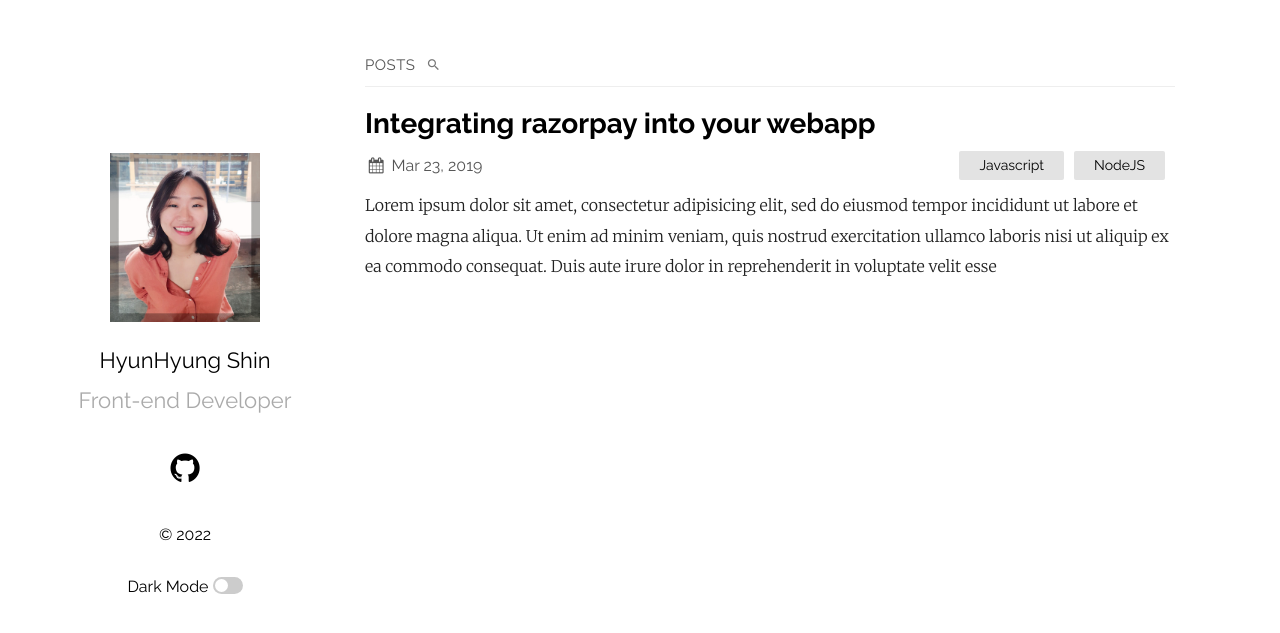
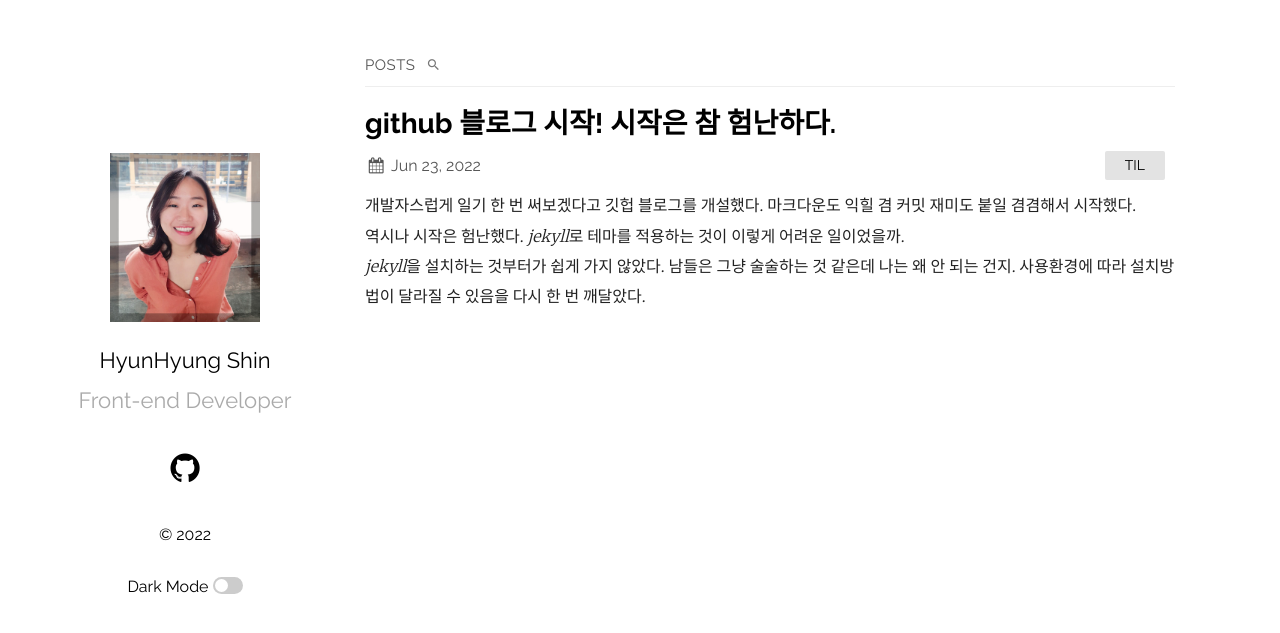
Before and after one commit to hellohyonee/hellohyonee.github.io, a Jekyll site: the page built from index.md, in a window 1280 px wide. Shown: the top 633 px of the page. Built offline with Jekyll 4.4.1, drawn with Linux system fonts in a browser that asks for light colours.

Commit message:
2022-06-23 TIL

````diff
--- a/_posts/2019-03-23-welcome-to-jekyll.markdown
+++ /dev/null
@@ -1,28 +0,0 @@
----
-layout: post
-title:  "Integrating razorpay into your webapp"
-date:   2019-03-23 21:03:36 +0530
-categories: Javascript NodeJS
----
-Lorem ipsum dolor sit amet, consectetur adipisicing elit, sed do eiusmod tempor incididunt ut labore et dolore magna aliqua. Ut enim ad minim veniam, quis nostrud exercitation ullamco laboris nisi ut aliquip ex ea commodo consequat. Duis aute irure dolor in reprehenderit in voluptate velit esse
-
-```javascript
-const Razorpay = require('razorpay');
-
-let rzp = Razorpay({
-	key_id: 'KEY_ID',
-	secret: 'name'
-});
-
-// capture request
-rzp.capture(payment_id, cost)
-	.then(function (data) {
-		return 2;
-	})
-```
-
-Check out the [Jekyll docs][jekyll-docs] for more info on how to get the most out of Jekyll. File all bugs/feature requests at [Jekyll’s GitHub repo][jekyll-gh]. If you have questions, you can ask them on [Jekyll Talk][jekyll-talk].
-
-[jekyll-docs]: https://jekyllrb.com/docs/home
-[jekyll-gh]:   https://github.com/jekyll/jekyll
-[jekyll-talk]: https://talk.jekyllrb.com/
--- /dev/null
+++ b/_posts/2022-06-23-TIL.md
@@ -0,0 +1,62 @@
+---
+layout: post
+title: 'github 블로그 시작! 시작은 참 험난하다.'
+date: 2022-06-23
+categories: TIL
+---
+
+개발자스럽게 일기 한 번 써보겠다고 깃헙 블로그를 개설했다. 마크다운도 익힐 겸 커밋 재미도 붙일 겸겸해서 시작했다.
+역시나 시작은 험난했다. *jekyll*로 테마를 적용하는 것이 이렇게 어려운 일이었을까.
+*jekyll*을 설치하는 것부터가 쉽게 가지 않았다. 남들은 그냥 술술하는 것 같은데 나는 왜 안 되는 건지. 사용환경에 따라 설치방법이 달라질 수 있음을 다시 한 번 깨달았다.
+
+## 설치하면서 생겼던 문제들
+
+1. jekyll 서버가 열리지 않았다.
+2. github hosting이 되지 않았다.
+
+---
+
+첫번째 문제는 bundler가 jekyll을 읽어내지 못 했다.
+
+`bundler: failed to load command: jekyll`
+
+ruby 3.1.2 버전을 읽어내지 못 하는 것 같았다. 깃헙과의 설정문제가 있다는 형님들의 댓글들을 읽으며 내가 homebrew로 깔았을 때 webrick이 함께 설치되지 않았다고 한다. 수동으로 깔라는 친절한 설명과 ruby 3.1.1을 쓰고 있다는 형님도 아래의 명령어로 해결했다고 했다.
+
+```
+bundle add webrick
+```
+
+그리고 다시 jekyll 서버를 여는 명령어를 쳤다.
+
+```
+bundle exec jekyll serve
+```
+
+jekyll 서버 주소(Server address: http://127.0.0.1:4000)가 아름답게 떴다.
+하나씩 해결해가는 맛이 있다.
+
+---
+
+두번째 문제 때문에 이틀 동안 낑낑댔다. 첫째날은 정말 돌아버리는 줄 알았다. 컴퓨터가 보내는 에러를 제대로 해석하지 못 하고 빙빙 맴도는 내 자신이 안타까웠다. 그러다가 github의 action을 보니 build에서 에러가 나 있었다. 개발자는 log도 잘 봐야 한다고 하더니 이것 때문인가.
+
+![theme error](https://user-images.githubusercontent.com/83808220/175250759-a9e3cc3d-60a9-4687-91cf-1faacdeb0e31.png)
+
+아무래도 테마에 문제가 생긴 것 같다. 돌고 돌아서 이제야 이 log에 대한 이해를 하고 문제의 방향을 찾아갔다.
+구글 검색을 하다보니 나와 비슷한 형님을 만났다.
+
+<img width="1040" alt="github_action error" src="https://user-images.githubusercontent.com/83808220/175249052-deac75e1-aba8-49b4-b7b4-12258c0e2226.png">
+
+그리고는 나타난 이 테마의 주인의 댓글.. 이래서 README는 항상 중요하다....
+
+<img width="1002" alt="samarsault comment" src="https://user-images.githubusercontent.com/83808220/175252039-07e6c5c9-ae2b-4123-bc6b-e8269e1116fb.png">
+
+원작자가 test 해 본 곳을 들어가니 config 파일에 한 줄을 추가했어야 했다. 친절하게 README에 설치하는 법을 써놨건만 나는 이것을 보지 않았다.
+
+![readme](https://user-images.githubusercontent.com/83808220/175251666-93838da5-d517-4ac2-af3a-535c069d7991.png)
+
+조금만 더 신경써서 봤더라면 오랜 시간을 헤매지 않았을 텐데. 다시 반성하는 중이다.
+
+물론 이것 말고도 다른 이유들 때문에 되지 않았을 수도 있다. 여기까지 오기 전에 여러 가지 방법들을 시도했었는데 다 기록을 하지 못 했다. 그 중에 이 부분이 가장 컸기에 TIL로 남겨놓았다. 시작부터 이렇게 큰 공부를 하게 만들다니. 역시 개발의 세계는 흥미로운 세계다. 지루하지가 않아....
+
+그리고 이 블로그 폰트가 한글은 정말 별로인 것을 알았다. 이것도 해결해야겠지...
+(폰트 해결해보겠다고 건드렸지만 아직 해결하지 못 했다고 한다.)
--- a/_sass/ext/_fonts.scss
+++ b/_sass/ext/_fonts.scss
@@ -2,10 +2,10 @@
   font-family: 'fontello';
   src: url('../font/fontello.eot?37382099');
   src: url('../font/fontello.eot?37382099#iefix') format('embedded-opentype'),
-       url('../font/fontello.woff2?37382099') format('woff2'),
-       url('../font/fontello.woff?37382099') format('woff'),
-       url('../font/fontello.ttf?37382099') format('truetype'),
-       url('../font/fontello.svg?37382099#fontello') format('svg');
+    url('../font/fontello.woff2?37382099') format('woff2'),
+    url('../font/fontello.woff?37382099') format('woff'),
+    url('../font/fontello.ttf?37382099') format('truetype'),
+    url('../font/fontello.svg?37382099#fontello') format('svg');
   font-weight: normal;
   font-style: normal;
 }
@@ -20,8 +20,9 @@
 }
 */
 
- [class^="icon-"]:before, [class*=" icon-"]:before {
-  font-family: "fontello";
+[class^='icon-']:before,
+[class*=' icon-']:before {
+  font-family: 'fontello';
   font-style: normal;
   font-weight: normal;
   speak: never;
@@ -29,7 +30,7 @@
   display: inline-block;
   text-decoration: inherit;
   width: 1em;
-  margin-right: .2em;
+  margin-right: 0.2em;
   text-align: center;
   /* opacity: .8; */
 
@@ -42,7 +43,7 @@
 
   /* Animation center compensation - margins should be symmetric */
   /* remove if not needed */
-  margin-left: .2em;
+  margin-left: 0.2em;
 
   /* you can be more comfortable with increased icons size */
   /* font-size: 120%; */
@@ -55,20 +56,54 @@
   /* text-shadow: 1px 1px 1px rgba(127, 127, 127, 0.3); */
 }
 
-.icon-calendar:before { content: '\e800'; } /* '' */
-.icon-calendar-1:before { content: '\e801'; } /* '' */
-.icon-search:before { content: '\e805'; } /* '' */
-.icon-github-circled:before { content: '\f09b'; } /* '' */
-.icon-pinterest-squared:before { content: '\f0d3'; } /* '' */
-.icon-mail-alt:before { content: '\f0e0'; } /* '' */
-.icon-youtube:before { content: '\f167'; } /* '' */
-.icon-instagram:before { content: '\f16d'; } /* '' */
-.icon-flickr:before { content: '\f16e'; } /* '' */
-.icon-dribbble:before { content: '\f17d'; } /* '' */
-.icon-gitlab:before { content: '\f296'; } /* '' */
-.icon-telegram:before { content: '\f2c6'; } /* '' */
-.icon-twitter-squared:before { content: '\f304'; } /* '' */
-.icon-facebook-squared:before { content: '\f308'; } /* '' */
-.icon-linkedin-squared:before { content: '\f30c'; } /* '' */
-.icon-soundcloud:before { content: '\f348'; } /* '' */
-.icon-stack-overflow:before { content: '\f16c'; } /* '' */
+.icon-calendar:before {
+  content: '\e800';
+} /* '' */
+.icon-calendar-1:before {
+  content: '\e801';
+} /* '' */
+.icon-search:before {
+  content: '\e805';
+} /* '' */
+.icon-github-circled:before {
+  content: '\f09b';
+} /* '' */
+.icon-pinterest-squared:before {
+  content: '\f0d3';
+} /* '' */
+.icon-mail-alt:before {
+  content: '\f0e0';
+} /* '' */
+.icon-youtube:before {
+  content: '\f167';
+} /* '' */
+.icon-instagram:before {
+  content: '\f16d';
+} /* '' */
+.icon-flickr:before {
+  content: '\f16e';
+} /* '' */
+.icon-dribbble:before {
+  content: '\f17d';
+} /* '' */
+.icon-gitlab:before {
+  content: '\f296';
+} /* '' */
+.icon-telegram:before {
+  content: '\f2c6';
+} /* '' */
+.icon-twitter-squared:before {
+  content: '\f304';
+} /* '' */
+.icon-facebook-squared:before {
+  content: '\f308';
+} /* '' */
+.icon-linkedin-squared:before {
+  content: '\f30c';
+} /* '' */
+.icon-soundcloud:before {
+  content: '\f348';
+} /* '' */
+.icon-stack-overflow:before {
+  content: '\f16c';
+} /* '' */
````
